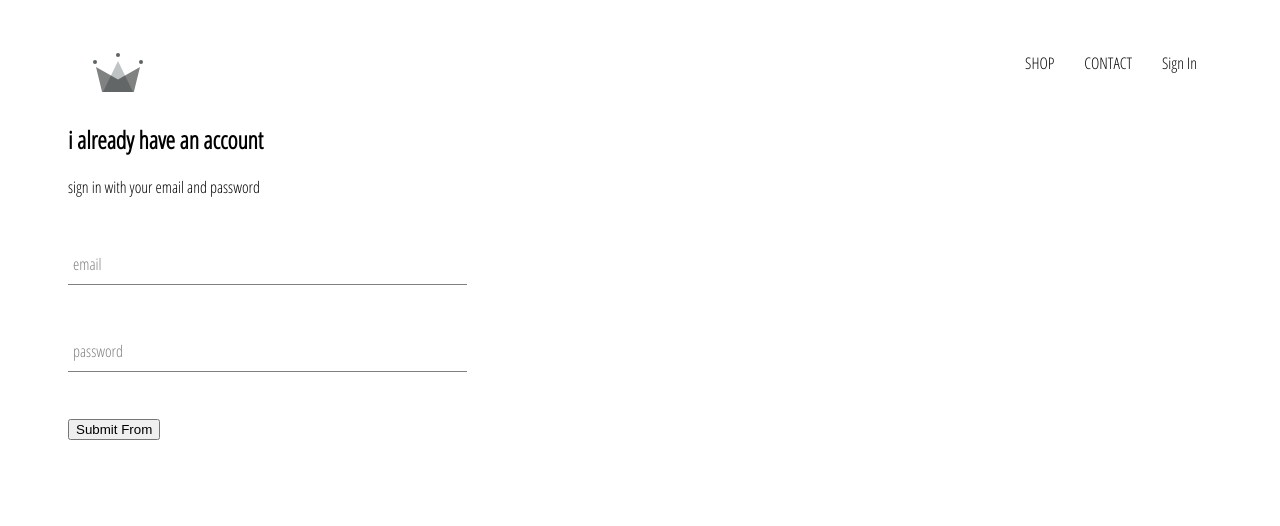
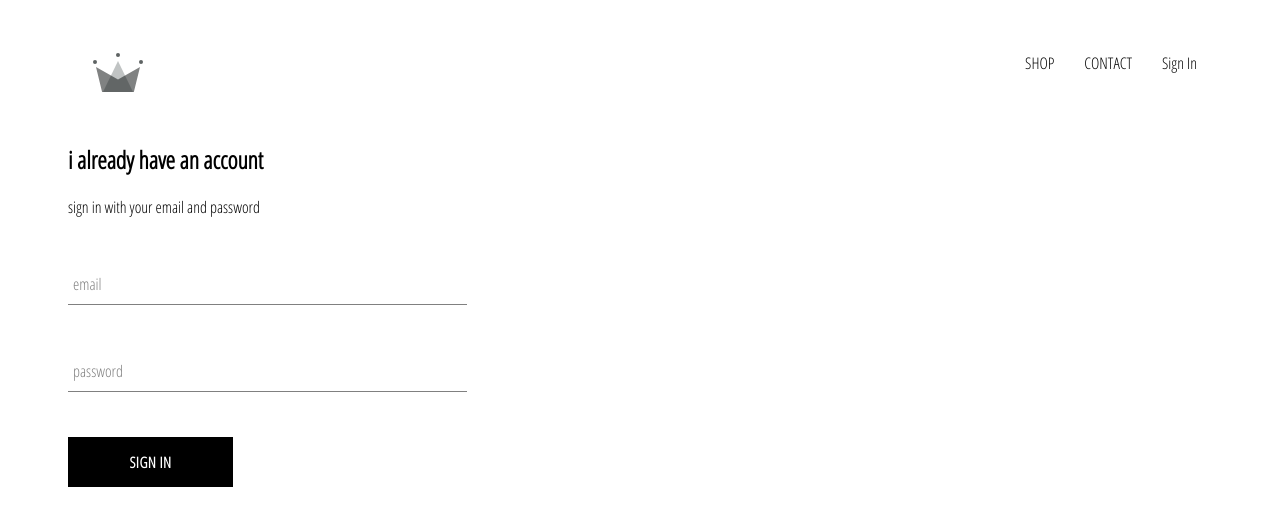
Before and after one commit to kareemegy/ReactMarathon-crwn-ecommerce, a React (Create React App) app: page /signIn in a window 1280 px wide. Shown: the top 526 px of the page. Built offline with nearby package versions, Linux system fonts and the light colour scheme.

Commit message:
create custom button component

```diff
--- /dev/null
+++ b/src/components/custom-button/CustomButton.jsx
@@ -0,0 +1,11 @@
+import React from "react";
+import "./CustomButton.scss";
+const CustomButton = ({ children, ...otherProps }) => {
+  return (
+    <button className="custom-button" {...otherProps}>
+      {children}
+    </button>
+  );
+};
+
+export default CustomButton;
--- /dev/null
+++ b/src/components/custom-button/CustomButton.scss
@@ -0,0 +1,21 @@
+.custom-button {
+  min-width: 165px;
+  width: auto;
+  height: 50px;
+  padding: 0 35px 0 35px;
+  font-size: 15px;
+  font-family: "Open Sans Condensed";
+  font-weight: bolder;
+  line-height: 50px;
+  letter-spacing: 0.5px;
+  background-color: black;
+  color: white;
+  text-transform: uppercase;
+  border: none;
+  cursor: pointer;
+  &:hover {
+    background-color: white;
+    color: black;
+    border: 1px solid black;
+  }
+}
--- a/src/components/sign-in/SignIn.jsx
+++ b/src/components/sign-in/SignIn.jsx
@@ -1,4 +1,5 @@
 import React, { Component } from "react";
+import CustomButton from "../custom-button/CustomButton";
 import FormInput from "../form-input/FormInput";
 import "./SignIn.scss";
 class SignIn extends Component {
@@ -40,11 +41,7 @@
             required
             label="password"
           />
-          <input
-            type="submit"
-            value="Submit From"
-            onChange={this.handleChange}
-          />
+          <CustomButton type="submit">Sign In</CustomButton>
         </form>
       </div>
     );
--- a/src/components/sign-in/SignIn.scss
+++ b/src/components/sign-in/SignIn.scss
@@ -1,3 +1,8 @@
 .sign-in {
   width: 30vw;
+  display: flex;
+  flex-direction: column;
+  .title {
+    margin: 10px 0px;
+  }
 }
```
